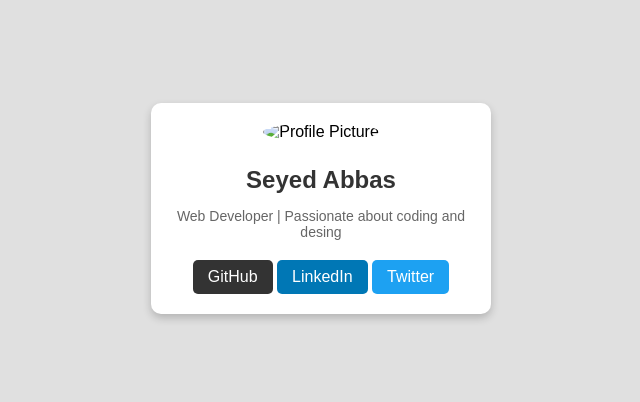
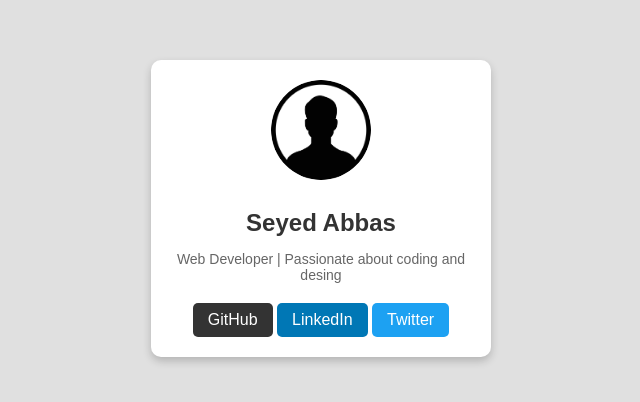
Before and after one commit to Seyed8224/user-profile-card, a plain HTML site: page index.html in a window 1280 px wide. Shown: the part 192-594 px from the top of the page, without its empty margins (319-959 px from the left). Drawn offline with Linux system fonts and the light colour scheme.

Commit message:
fixed laod pic

```diff
--- a/index.html
+++ b/index.html
@@ -9,7 +9,7 @@
 </head>
 <body>
     <div class="card">
-        <img src="assets/profile-pic.jpg" alt="Profile Picture"
+        <img src="assets/image/profile-pic.jpg" alt="Profile Picture"
         class="profile-pic">
         <h2 class="name">Seyed Abbas</h2>
         <p class="bio">Web Developer | Passionate about coding
```
